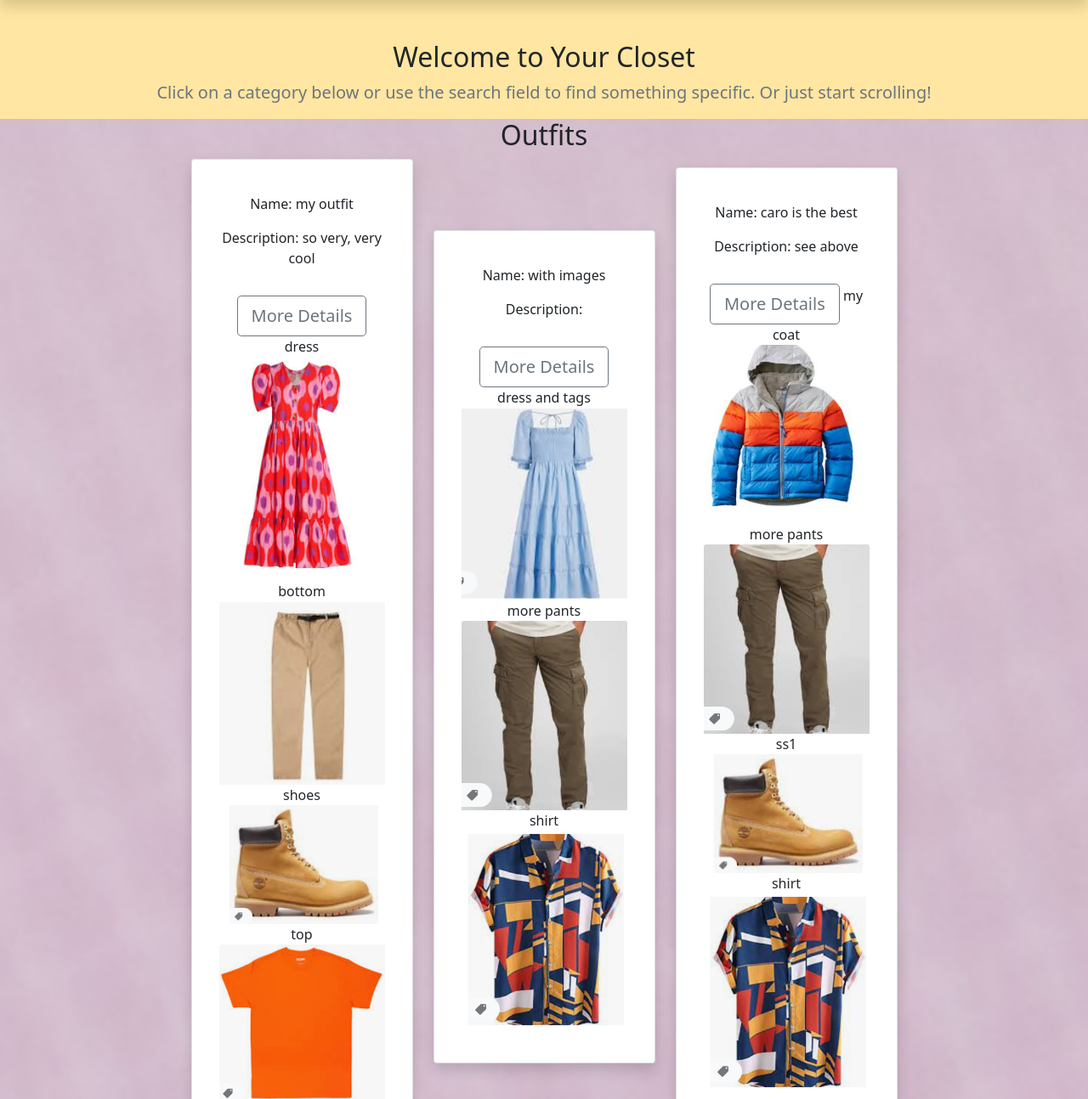
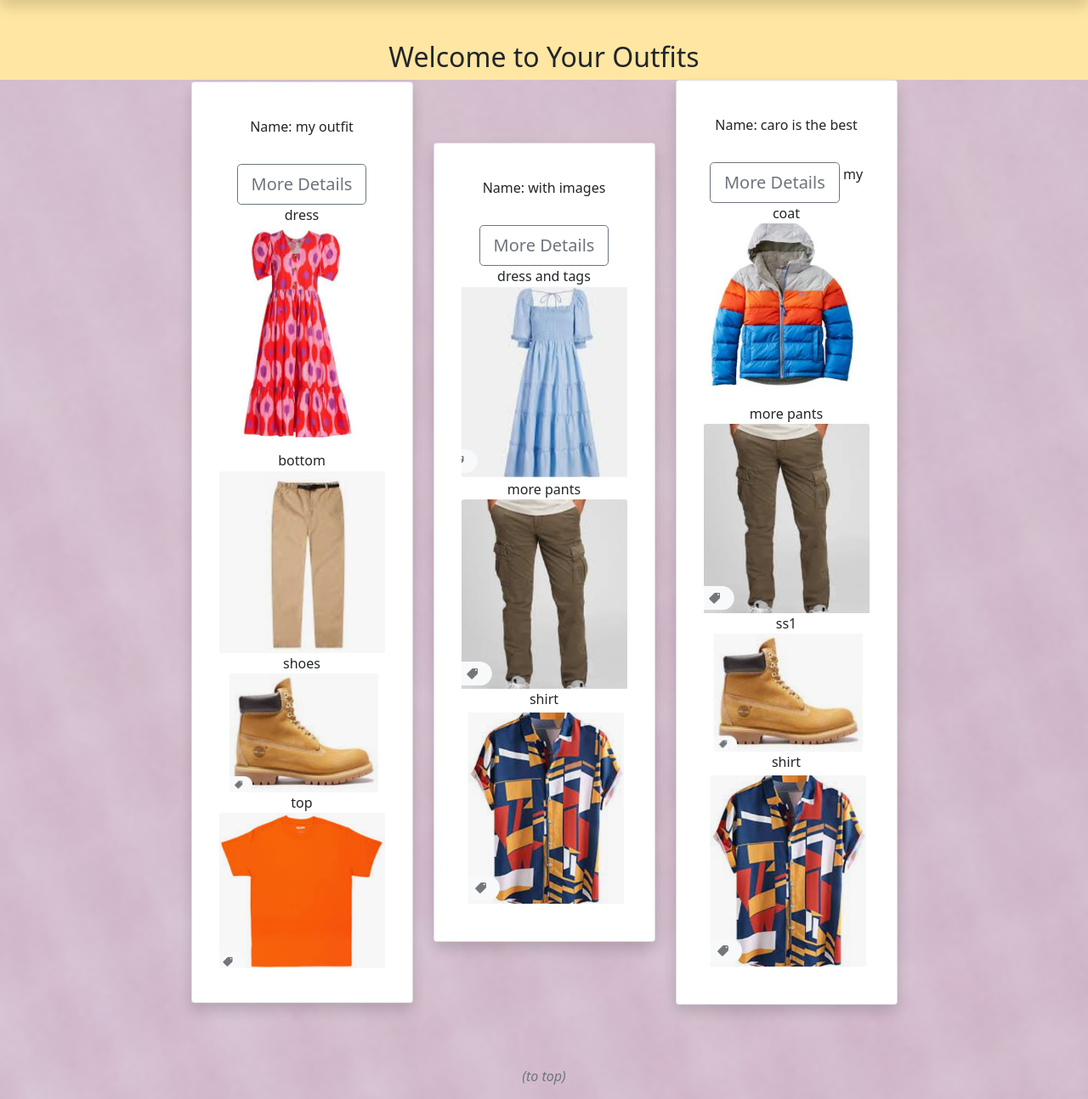
Before and after one commit to davemolk/closet-companion, a Django app: page /wardrobe/outfits/ in a window 1280 px wide. Shown: the part 112-1406 px from the top of the page at 85% size. Run offline with Django 3.2, Linux system fonts and the light colour scheme; a user stored in the database is signed in; data comes from the database, SQL or seed files in the repository; parts of the project's set-up code (start-up, migrations or seed data) failed here and were passed over.

Commit message:
small styling fix outifts

```diff
--- a/wardrobe/templates/wardrobe/outfits.html
+++ b/wardrobe/templates/wardrobe/outfits.html
@@ -5,19 +5,12 @@
 
   <div class="container-lg">
     <div class="text-center">
-      <h2>Welcome to Your Closet</h2>
-      <p class="lead text-muted">Click on a category below or use the search field to find something specific. Or just start scrolling!</p>
+      <h2>Welcome to Your Outfits</h2>
     </div>
   </div>
 
-
-
-
   <section id="outfits" class="bg-light texture">
     <div class="container-lg">
-      <div class="text-center">
-        <h2>Outfits</h2>
-      </div>
 
       <div class="row my-2 align-items-center justify-content-center">
       {% for outfit in outfits %}
@@ -26,7 +19,6 @@
             <div class="card shadow p-3 mb-5 bg-body rounded">
               <div class="card-body text-center py-4">
                 <p>Name: {{outfit.name}}</p>
-                <p>Description: {{outfit.description}}</p>
                 <a href="{% url 'outfit' outfit.id %}" class="btn btn-outline-secondary btn-lg mt-3">More Details</a>
                 {% for item in outfit.items.all %}
                     {% if item.type == "top" %}
```
